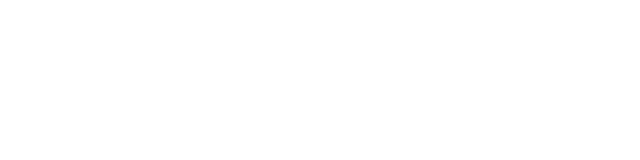
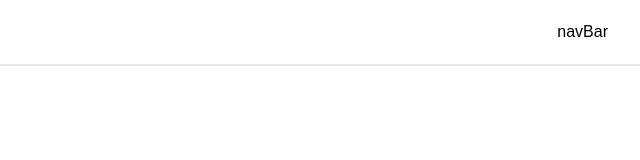
Before and after one commit to TysonLine/hackathon, a Next.js app: page / in a window 1280 px wide. Shown: the top 160 px of the page, without its empty margins (640-1280 px from the left). Built offline with nearby package versions, Linux system fonts and the light colour scheme.

Commit message:
Create basic nav

```diff
--- /dev/null
+++ b/src/app/components/NavBar.tsx
@@ -0,0 +1,9 @@
+import React from "react";
+
+export default function NavBar() {
+    return (
+        <div className="bg-white border-b-2 h-12 m-0 text-black flex flex-row justify-end items-center p-8">
+            navBar
+        </div>
+    );
+}
--- a/src/app/login/page.tsx
+++ b/src/app/login/page.tsx
@@ -1,5 +1,5 @@
 import React from "react";
-import Card from "../components/card";
+import Card from "../components/Card";
 
 export default function Index() {
     return (
--- a/src/app/newAccount/page.tsx
+++ b/src/app/newAccount/page.tsx
@@ -1,5 +1,5 @@
 import React from "react";
-import Card from "../components/card";
+import Card from "../components/Card";
 
 //todo: form validation for confirm password, passwords must match
 
--- a/src/app/page.tsx
+++ b/src/app/page.tsx
@@ -1,11 +1,13 @@
 import Image from "next/image";
+import NavBar from "./components/NavBar";
 
 export default function Home() {
-  return (
-    <div className="grid grid-rows-[20px_1fr_20px] items-center justify-items-center min-h-screen p-8 pb-20 gap-16 sm:p-20 font-[family-name:var(--font-geist-sans)]">
-      <main className="flex flex-col gap-8 row-start-2 items-center sm:items-start">
-
-       </main>
-    </div>
-  );
+    return (
+        <>
+            <NavBar />
+            <div className="bg-white grid grid-rows-[20px_1fr_20px] items-center justify-items-center min-h-screen p-8 pb-20 gap-16 sm:p-20 font-[family-name:var(--font-geist-sans)]">
+                <main className="flex flex-col gap-8 row-start-2 items-center sm:items-start"></main>
+            </div>
+        </>
+    );
 }
```
